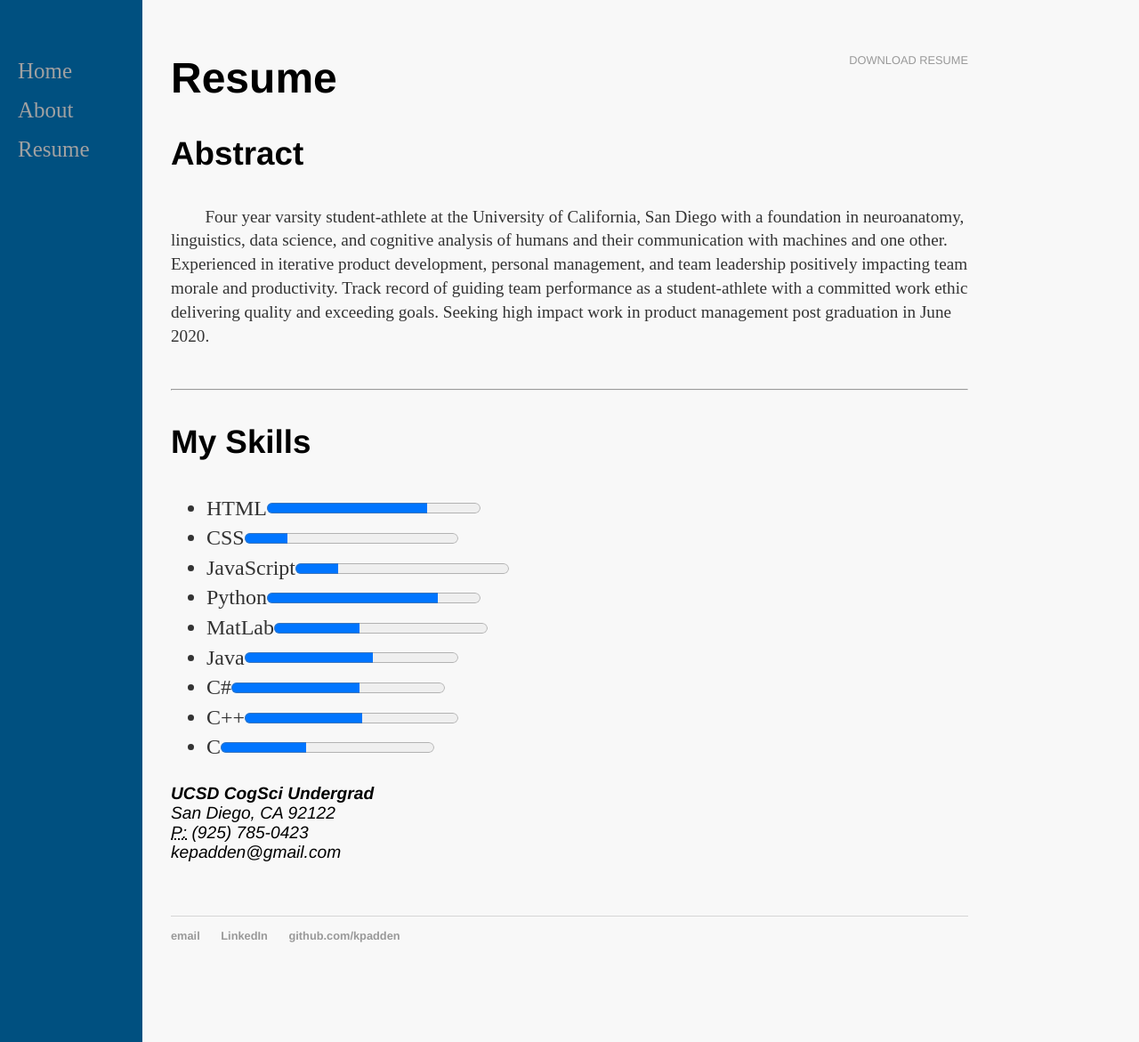
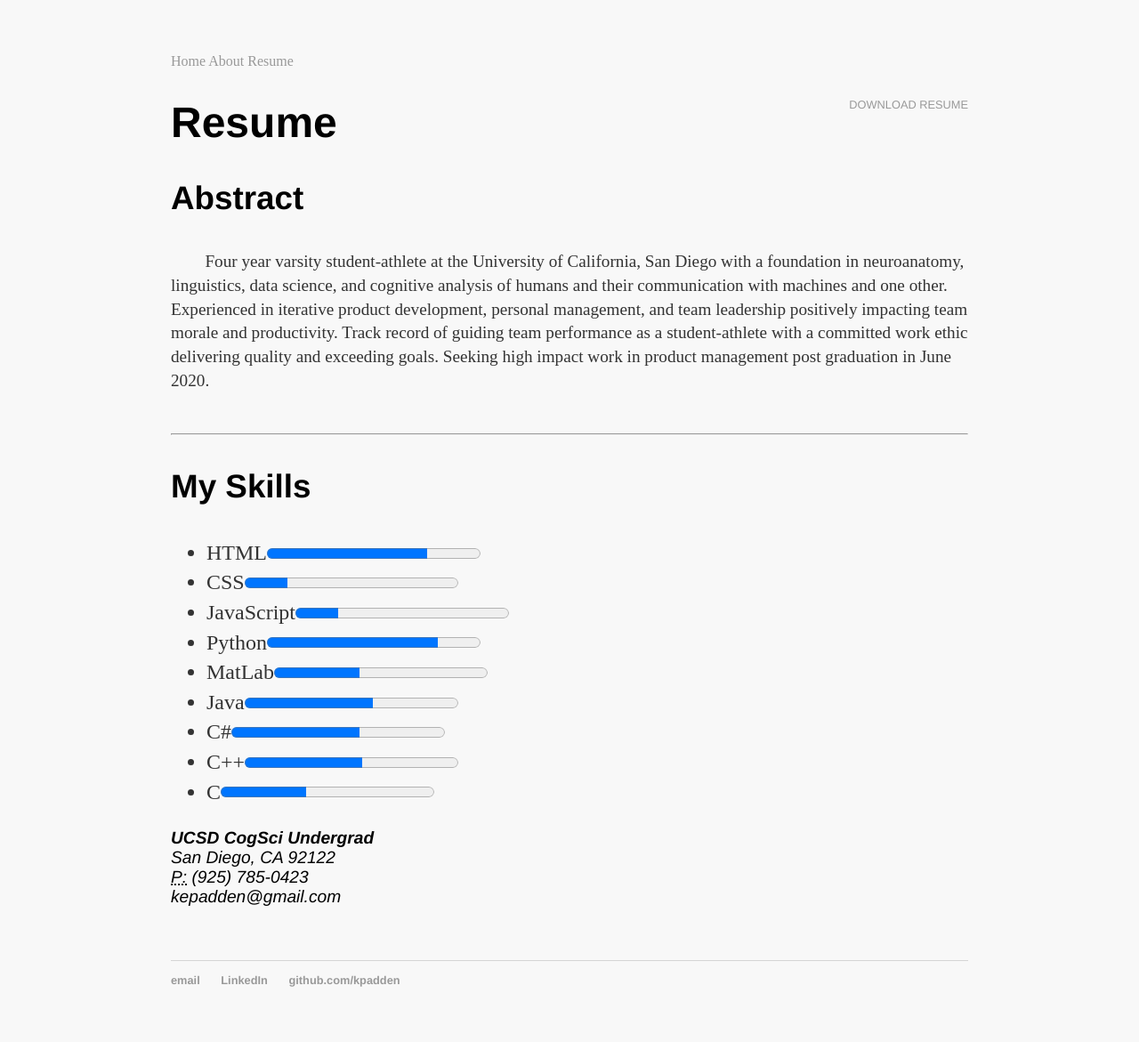
Before and after one commit to kpadden/kpadden.github.io, a Jekyll site: the page built from cv/index.html, in a window 1280 px wide and 1171 px high. Shown: the whole window at 89% size. Built offline with Jekyll 4.4.1, drawn with Linux system fonts in a browser that asks for light colours.

Commit message:
Update default.html

```diff
--- a/_layouts/default.html
+++ b/_layouts/default.html
@@ -8,11 +8,18 @@
         <link rel="stylesheet" type="text/css" href="/css/main.css">
     </head>
     <body>
-        <div class="sidenav">
+        <div class="topnav" id="myTopnav">
+            <a href="/" class="active">Home</a>
+            <a href="/about">About</a>
+            <a href="/cv">Resume</a>
+            <a href="javascript:void(0);" class="icon" onclick="myFunction()"><i class="fa fa-bars"></i></a>
+        </div>
+        <!---<div class="sidenav">
+            <p class="navtitle">Kenneth Padden</p>
             <a href="/">Home</a>
             <a href="/about">About</a>
             <a href="/cv">Resume</a>
-        </div>
+        </div> --->
         <div class="container">
             {{ content }}
         </div><!-- /.container -->
```
